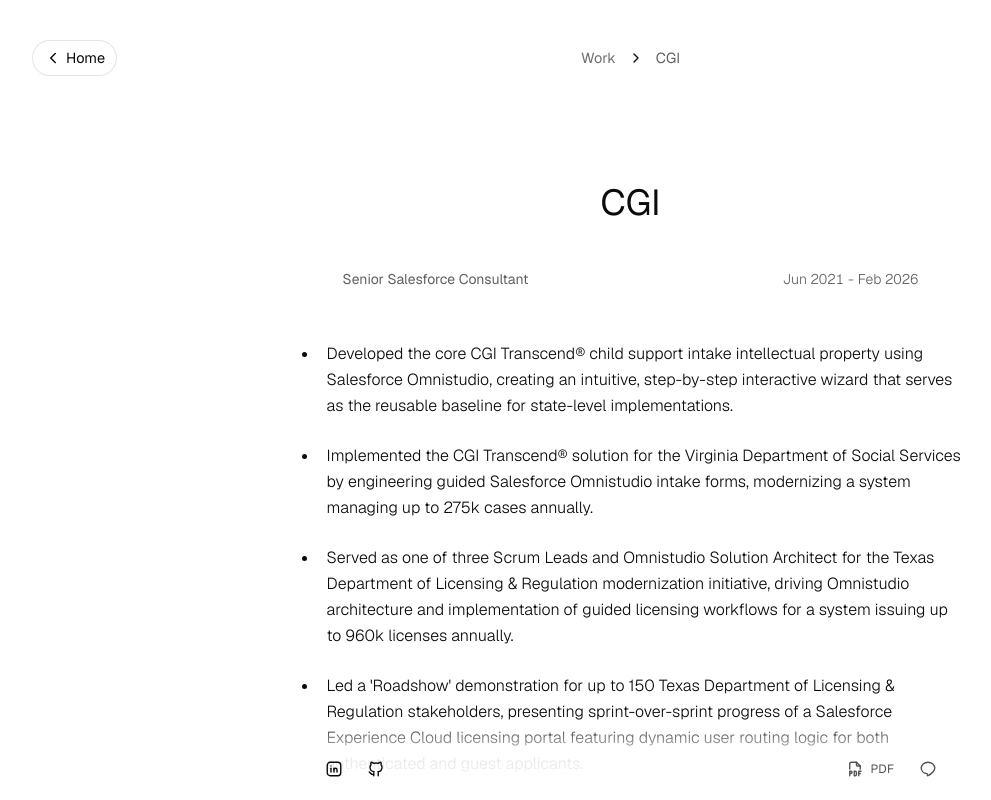
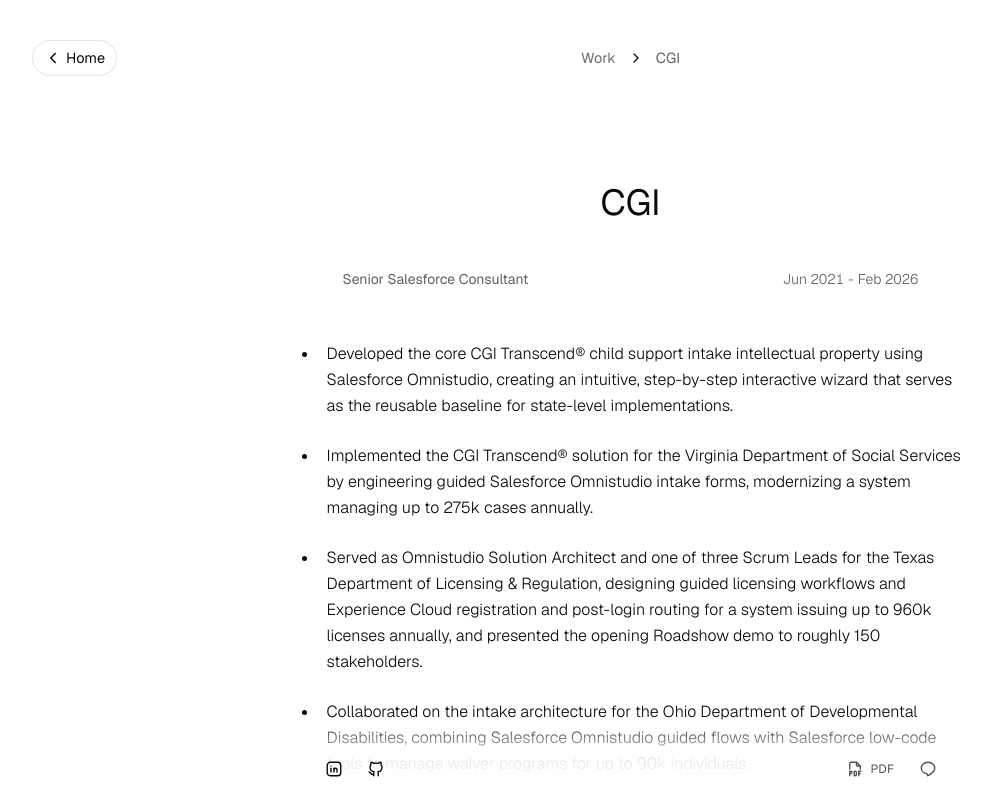
Before and after one commit to ryanww321/Portfolio, a Next.js app: page /work/cgi in a window 1280 px wide. Shown: the top 800 px of the page, without its empty margins (2-993 px from the left). Built offline with nearby package versions, Linux system fonts and the light colour scheme.

Commit message:
Merge the two TDLR bullets and correct the Roadshow details
Co-Authored-By: Claude Opus 5.5 (1M context) <noreply@anthropic.com>
Claude-Session: https://claude.ai/code/session_01PBi32bzueCV3eTmEgZJTfr

```diff
--- a/data/workExperience.ts
+++ b/data/workExperience.ts
@@ -54,8 +54,7 @@ export const workExperience: WorkExperience[] = [
     highlights: [
       "Developed the core CGI Transcend® child support intake intellectual property using Salesforce Omnistudio, creating an intuitive, step-by-step interactive wizard that serves as the reusable baseline for state-level implementations.",
       "Implemented the CGI Transcend® solution for the Virginia Department of Social Services by engineering guided Salesforce Omnistudio intake forms, modernizing a system managing up to 275k cases annually.",
-      "Served as one of three Scrum Leads and Omnistudio Solution Architect for the Texas Department of Licensing & Regulation modernization initiative, driving Omnistudio architecture and implementation of guided licensing workflows for a system issuing up to 960k licenses annually.",
-      "Led a 'Roadshow' demonstration for up to 150 Texas Department of Licensing & Regulation stakeholders, presenting sprint-over-sprint progress of a Salesforce Experience Cloud licensing portal featuring dynamic user routing logic for both authenticated and guest applicants.",
+      "Served as Omnistudio Solution Architect and one of three Scrum Leads for the Texas Department of Licensing & Regulation, designing guided licensing workflows and Experience Cloud registration and post-login routing for a system issuing up to 960k licenses annually, and presented the opening Roadshow demo to roughly 150 stakeholders.",
       "Collaborated on the intake architecture for the Ohio Department of Developmental Disabilities, combining Salesforce Omnistudio guided flows with Salesforce low-code tools to manage waiver programs for up to 90k individuals.",
       "Selected as 1 of 2 key resources to transition from implementation to the Managed Services team for the Ohio Department of Developmental Disabilities, entrusted with the production stability of a system serving up to 90k individuals.",
       "Consolidated multiple legacy grants-management systems for the Ohio Department of Development into a single Salesforce Public Sector Solutions instance, improving data consistency across grant-driven workflows.",
```
